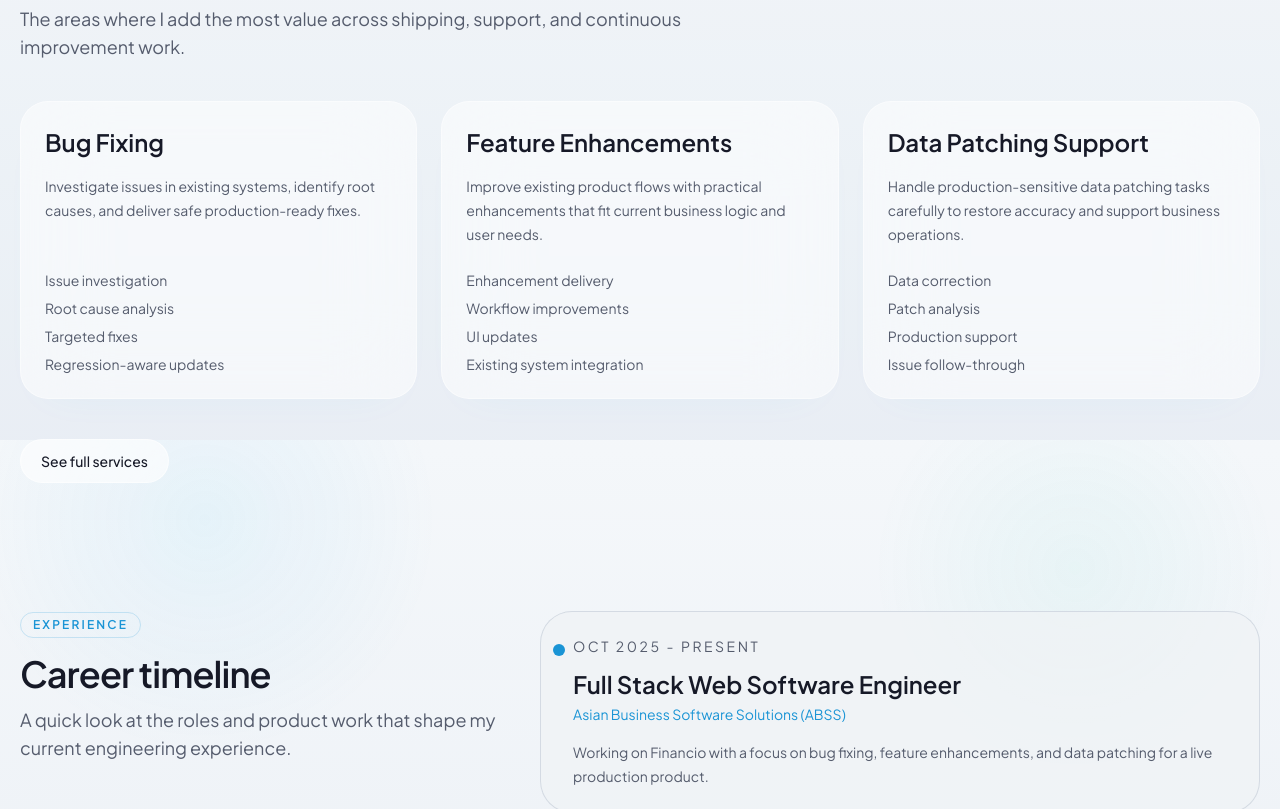
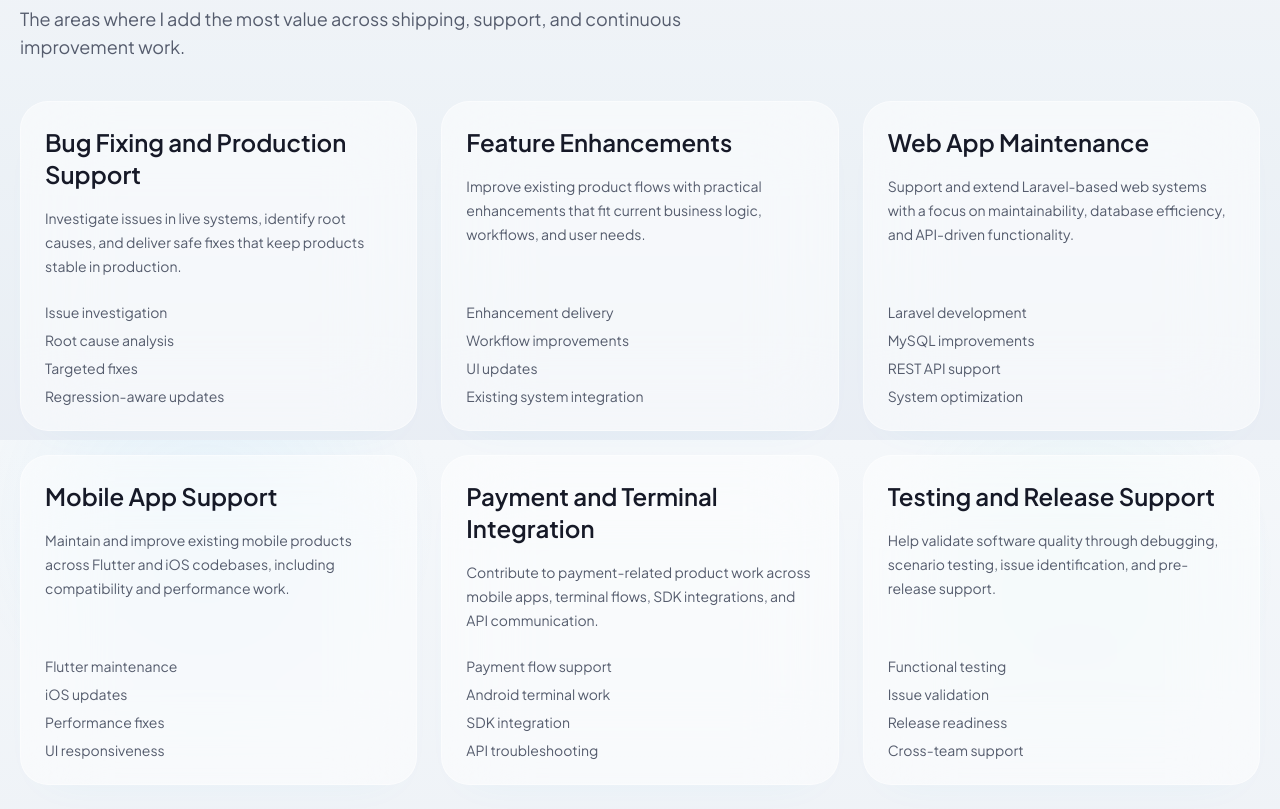
Before and after one commit to iamirul2000/myportfolio, a Next.js app: page / in a window 1280 px wide. Shown: the part 2760-3569 px from the top of the page. Built offline with nearby package versions, Linux system fonts and the light colour scheme; no server answers.

Commit message:
Expand service offerings

```diff
--- a/src/data/portfolio-config.ts
+++ b/src/data/portfolio-config.ts
@@ -587,19 +587,34 @@ export const portfolioConfig = {
       tools: ["Laravel", "MySQL", "REST APIs", "Swift", "Flutter", "Android Java", "SQL", "Git"],
       services: [
         {
-          title: "Bug Fixing",
-          description: "Investigate issues in existing systems, identify root causes, and deliver safe production-ready fixes.",
+          title: "Bug Fixing and Production Support",
+          description: "Investigate issues in live systems, identify root causes, and deliver safe fixes that keep products stable in production.",
           deliverables: ["Issue investigation", "Root cause analysis", "Targeted fixes", "Regression-aware updates"]
         },
         {
           title: "Feature Enhancements",
-          description: "Improve existing product flows with practical enhancements that fit current business logic and user needs.",
+          description: "Improve existing product flows with practical enhancements that fit current business logic, workflows, and user needs.",
           deliverables: ["Enhancement delivery", "Workflow improvements", "UI updates", "Existing system integration"]
         },
         {
-          title: "Data Patching Support",
-          description: "Handle production-sensitive data patching tasks carefully to restore accuracy and support business operations.",
-          deliverables: ["Data correction", "Patch analysis", "Production support", "Issue follow-through"]
+          title: "Web App Maintenance",
+          description: "Support and extend Laravel-based web systems with a focus on maintainability, database efficiency, and API-driven functionality.",
+          deliverables: ["Laravel development", "MySQL improvements", "REST API support", "System optimization"]
+        },
+        {
+          title: "Mobile App Support",
+          description: "Maintain and improve existing mobile products across Flutter and iOS codebases, including compatibility and performance work.",
+          deliverables: ["Flutter maintenance", "iOS updates", "Performance fixes", "UI responsiveness"]
+        },
+        {
+          title: "Payment and Terminal Integration",
+          description: "Contribute to payment-related product work across mobile apps, terminal flows, SDK integrations, and API communication.",
+          deliverables: ["Payment flow support", "Android terminal work", "SDK integration", "API troubleshooting"]
+        },
+        {
+          title: "Testing and Release Support",
+          description: "Help validate software quality through debugging, scenario testing, issue identification, and pre-release support.",
+          deliverables: ["Functional testing", "Issue validation", "Release readiness", "Cross-team support"]
         }
       ],
       testimonials: [],
```
